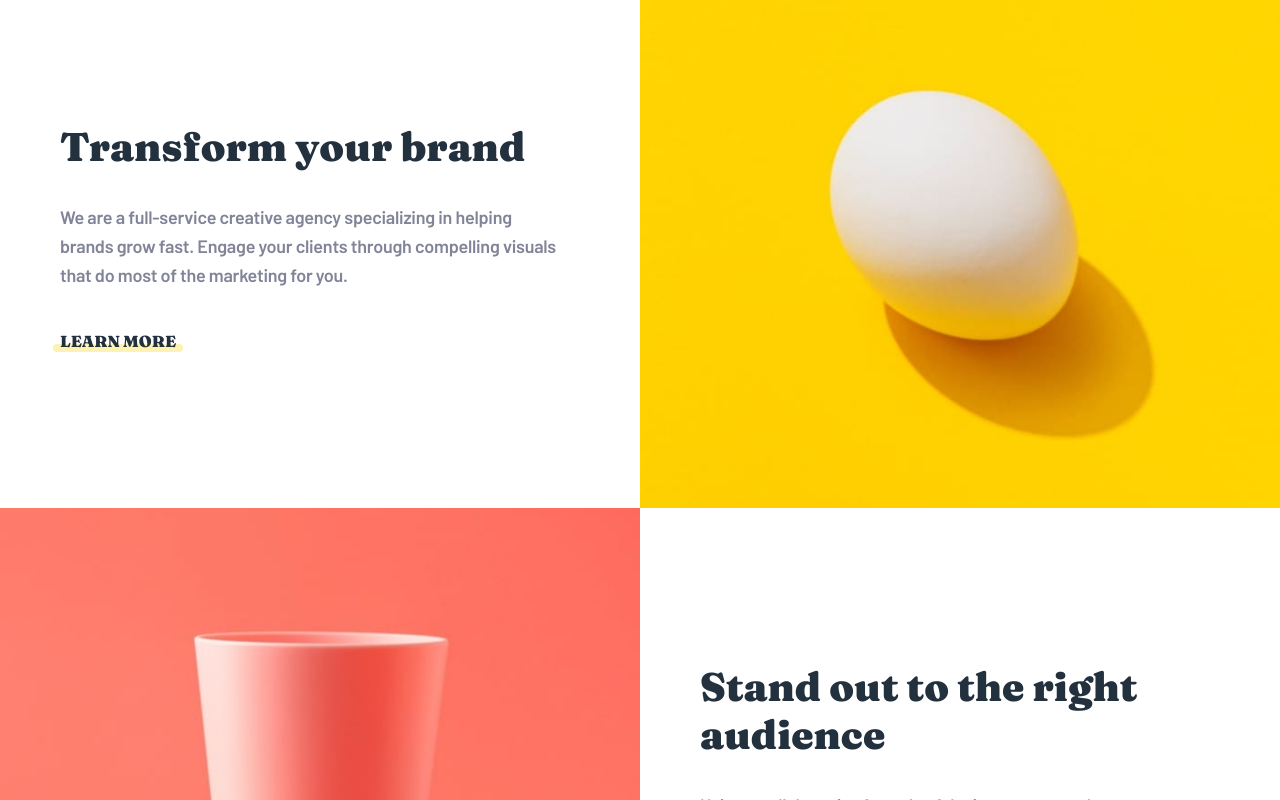
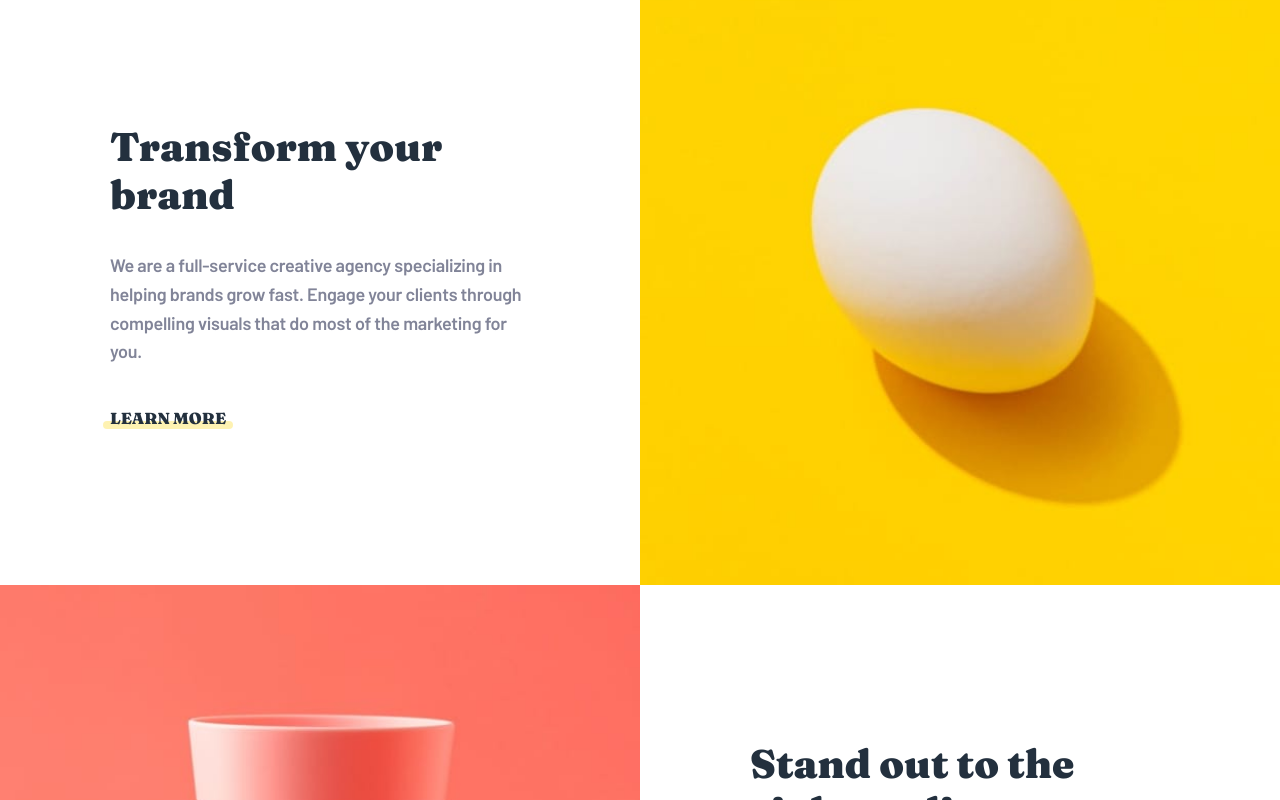
Before and after one commit to VenusY/frontend-mentor-sunnyside-agency-landing-page, a React app: page / in a window 1280 px wide. Shown: the part 800-1600 px from the top of the page. Built offline with nearby package versions, Linux system fonts and the light colour scheme.

Commit message:
Change spacing of text boxes on larger screen sizes

```diff
--- a/src/components/AboutSection.jsx
+++ b/src/components/AboutSection.jsx
@@ -5,11 +5,12 @@ export default function AboutSection() {
     <div className='about-section'>
       <div className='about-section__container'>
         <section className='text-box'>
+          <div className='text-box__container'>
             <h2 className='text-box__heading'>Transform your brand</h2>
             <p className='text-box__description'>
-            We are a full-service creative agency specializing in helping brands
-            grow fast. Engage your clients through compelling visuals that do
-            most of the marketing for you.
+              We are a full-service creative agency specializing in helping
+              brands grow fast. Engage your clients through compelling visuals
+              that do most of the marketing for you.
             </p>
             <a
               href='#'
@@ -17,6 +18,7 @@ export default function AboutSection() {
             >
               Learn More
             </a>
+          </div>
         </section>
 
         <img
@@ -33,7 +35,10 @@ export default function AboutSection() {
 
       <div className='about-section__container'>
         <section className='text-box'>
-          <h2 className='text-box__heading'>Stand out to the right audience</h2>
+          <div className='text-box__container'>
+            <h2 className='text-box__heading'>
+              Stand out to the right audience
+            </h2>
             <p className='text-box__description'>
               Using a collaborative formula of designers, researchers,
               photographers, videographers, and copywriters, we'll build and
@@ -45,6 +50,7 @@ export default function AboutSection() {
             >
               Learn More
             </a>
+          </div>
         </section>
 
         <img
--- a/src/styles/scss/AboutSection.scss
+++ b/src/styles/scss/AboutSection.scss
@@ -23,7 +23,10 @@
   text-align: center;
   color: var(--very-dark-desaturated-blue);
 
-  & > * {
+  &__container {
+    display: flex;
+    flex-direction: column;
+    align-items: center;
     max-width: 500px;
   }
 
@@ -192,6 +195,7 @@
 
       &:first-child {
         .text-box {
+          align-items: end;
           order: -1;
         }
       }
@@ -212,12 +216,24 @@
   }
 
   .text-box {
+    justify-content: center;
     align-items: start;
     width: 50%;
     text-align: start;
+
+    &__container {
+      align-items: start;
+      max-width: 440px;
+    }
   }
 
   .services {
     width: 50%;
   }
 }
+
+@media screen and (min-width: 1200px) {
+  .text-box {
+    padding: 155px 110px;
+  }
+}
```
Lines whose indentation alone changed are shown as unchanged.
